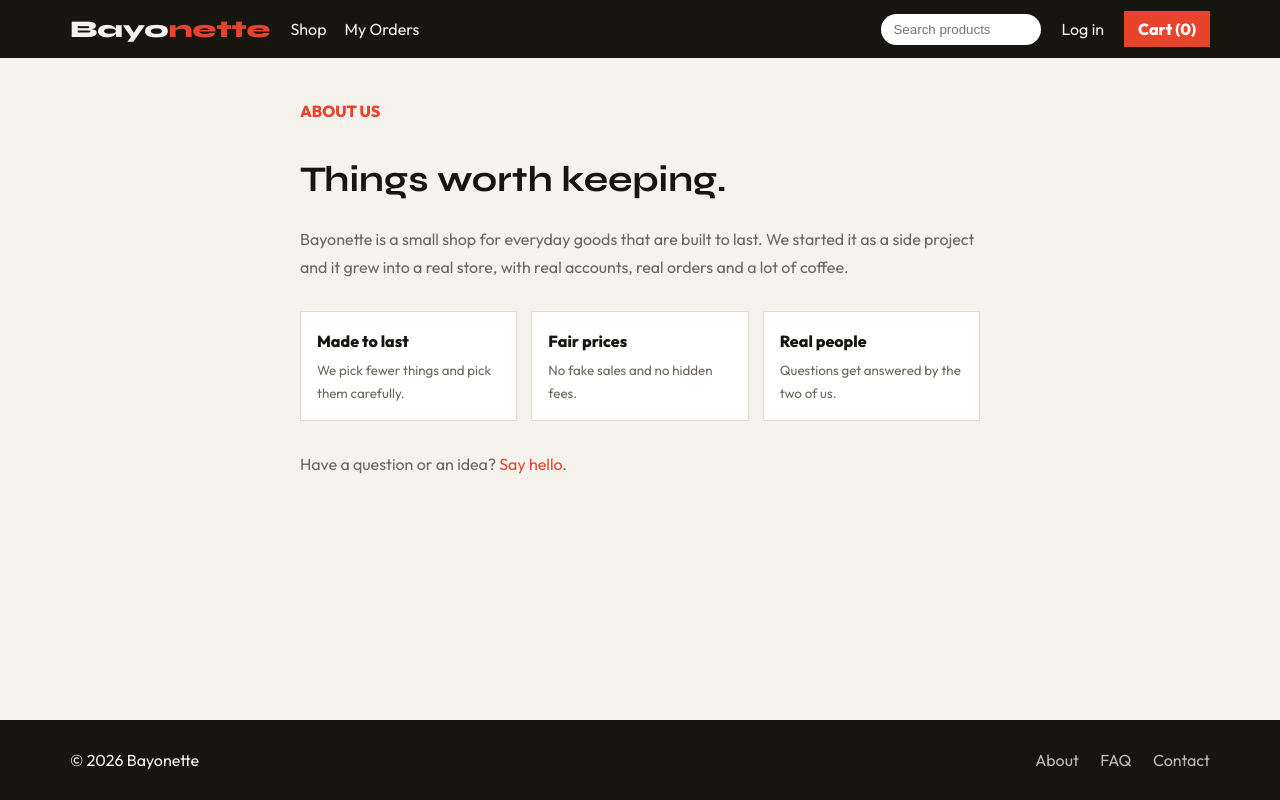
After one commit to PainQisGod/bayonette, a Flask app: page /about in a window 1280 px wide. The commit adds this page. Run offline with Flask 3, Linux system fonts and the light colour scheme.

Commit message:
Add About, FAQ, Contact and 404 pages

```diff
--- a/app.py
+++ b/app.py
@@ -46,6 +46,7 @@ def setup():
         CREATE TABLE IF NOT EXISTS orders (id INTEGER PRIMARY KEY, user_id INTEGER, total INTEGER, created TEXT DEFAULT CURRENT_TIMESTAMP, status TEXT DEFAULT 'pending');
         CREATE TABLE IF NOT EXISTS order_items (order_id INTEGER, product_id INTEGER, quantity INTEGER);
         CREATE TABLE IF NOT EXISTS reviews (id INTEGER PRIMARY KEY, product_id INTEGER, user_id INTEGER, rating INTEGER, comment TEXT, created TEXT DEFAULT CURRENT_TIMESTAMP);
+        CREATE TABLE IF NOT EXISTS messages (id INTEGER PRIMARY KEY, name TEXT, email TEXT, message TEXT, created TEXT DEFAULT CURRENT_TIMESTAMP);
     """)
     try:
         conn.execute("ALTER TABLE users ADD COLUMN is_admin INTEGER DEFAULT 0")
@@ -237,6 +238,49 @@ def checkout():
     session["cart"] = {}
     flash("Order placed. Thank you!")
     return redirect("/orders")
+
+
+@app.route("/about")
+def about():
+    return render_template("about.html")
+
+
+@app.route("/faq")
+def faq():
+    return render_template("faq.html")
+
+
+@app.route("/contact", methods=["GET", "POST"])
+def contact():
+    if request.method == "POST":
+        name = request.form["name"].strip()
+        email = request.form["email"].strip()
+        message = request.form["message"].strip()
+        if not name or not email or not message:
+            flash("Please fill in every field.")
+            return redirect("/contact")
+        conn = db()
+        conn.execute("INSERT INTO messages (name, email, message) VALUES (?, ?, ?)", (name, email, message))
+        conn.commit()
+        conn.close()
+        flash("Thanks! We got your message.")
+        return redirect("/contact")
+    return render_template("contact.html")
+
+
+@app.route("/admin/messages")
+def admin_messages():
+    if not is_admin():
+        return redirect("/")
+    conn = db()
+    messages = conn.execute("SELECT * FROM messages ORDER BY id DESC").fetchall()
+    conn.close()
+    return render_template("admin_messages.html", messages=messages)
+
+
+@app.errorhandler(404)
+def not_found(error):
+    return render_template("404.html"), 404
 
 
 @app.route("/orders")
--- /dev/null
+++ b/static/pages.css
@@ -0,0 +1,25 @@
+/* styles for the About, FAQ, Contact, 404 and Messages pages */
+
+.footer-row { display: flex; justify-content: space-between; flex-wrap: wrap; gap: 10px; }
+.footer-links a { margin-left: 18px; opacity: 0.75; }
+.footer-links a:hover { opacity: 1; }
+
+.prose { max-width: 680px; margin: 40px auto; line-height: 1.7; }
+.prose h1 { font-family: "Syne", sans-serif; font-size: 36px; margin-bottom: 6px; }
+.prose p { color: var(--muted); }
+
+.faq details { background: var(--card); border: 1px solid var(--border); padding: 14px 16px; margin-bottom: 10px; }
+.faq summary { font-weight: 800; cursor: pointer; }
+.faq details p { margin: 10px 0 0; }
+
+.notfound { text-align: center; padding: 80px 0; }
+.notfound .big { font-family: "Syne", sans-serif; font-size: 120px; font-weight: 800; color: var(--accent); line-height: 1; }
+
+.values { display: grid; grid-template-columns: repeat(3, 1fr); gap: 14px; margin: 30px 0; }
+.values div { background: var(--card); border: 1px solid var(--border); padding: 16px; }
+.values b { display: block; margin-bottom: 4px; }
+.values small { display: block; }
+
+textarea { width: 100%; min-height: 120px; padding: 10px; margin: 6px 0 14px; border: 1px solid var(--border); background: var(--card); color: var(--text); font-family: inherit; }
+
+@media (max-width: 860px) { .values { grid-template-columns: 1fr; } }
--- /dev/null
+++ b/templates/about.html
@@ -0,0 +1,16 @@
+{% extends "base.html" %}
+{% block content %}
+<div class="prose">
+  <div class="label">About us</div>
+  <h1>Things worth keeping.</h1>
+  <p>Bayonette is a small shop for everyday goods that are built to last. We started it as a side project and it grew into a real store, with real accounts, real orders and a lot of coffee.</p>
+
+  <div class="values">
+    <div><b>Made to last</b><small>We pick fewer things and pick them carefully.</small></div>
+    <div><b>Fair prices</b><small>No fake sales and no hidden fees.</small></div>
+    <div><b>Real people</b><small>Questions get answered by the two of us.</small></div>
+  </div>
+
+  <p>Have a question or an idea? <a href="/contact" style="color: var(--accent)">Say hello</a>.</p>
+</div>
+{% endblock %}
--- a/templates/admin.html
+++ b/templates/admin.html
@@ -1,7 +1,7 @@
 {% extends "base.html" %}
 {% block content %}
 <section>
-  <h2>Admin <span><a href="/admin/dashboard">Dashboard</a> <a href="/admin/orders">Orders</a> <a class="btn" href="/admin/new">+ New product</a></span></h2>
+  <h2>Admin <span><a href="/admin/dashboard">Dashboard</a> <a href="/admin/orders">Orders</a> <a href="/admin/messages">Messages</a> <a class="btn" href="/admin/new">+ New product</a></span></h2>
   {% for p in products %}
   <div class="row">
     <span><b>{{ p.name }}</b> <small>{{ p.brand }} · {{ p.category }} · ${{ p.price }} · {{ p.stock }} in stock</small></span>
--- a/templates/base.html
+++ b/templates/base.html
@@ -6,6 +6,7 @@
   <title>Bayonette</title>
   <link href="https://fonts.googleapis.com/css2?family=Outfit:wght@400;600;800&family=Syne:wght@700;800&display=swap" rel="stylesheet">
   <link rel="stylesheet" href="{{ url_for('static', filename='style.css') }}">
+  <link rel="stylesheet" href="{{ url_for('static', filename='pages.css') }}">
 </head>
 <body>
   <header>
@@ -34,6 +35,15 @@
     {% block content %}{% endblock %}
   </main>
 
-  <footer><div class="container">© 2026 Bayonette</div></footer>
+  <footer>
+    <div class="container footer-row">
+      <span>© 2026 Bayonette</span>
+      <span class="footer-links">
+        <a href="/about">About</a>
+        <a href="/faq">FAQ</a>
+        <a href="/contact">Contact</a>
+      </span>
+    </div>
+  </footer>
 </body>
 </html>
```
Also changed, not shown: templates/404.html (added, +9 -0 lines), templates/admin_messages.html (added, +14 -0 lines), templates/contact.html (added, +15 -0 lines), templates/faq.html (added, +33 -0 lines).
